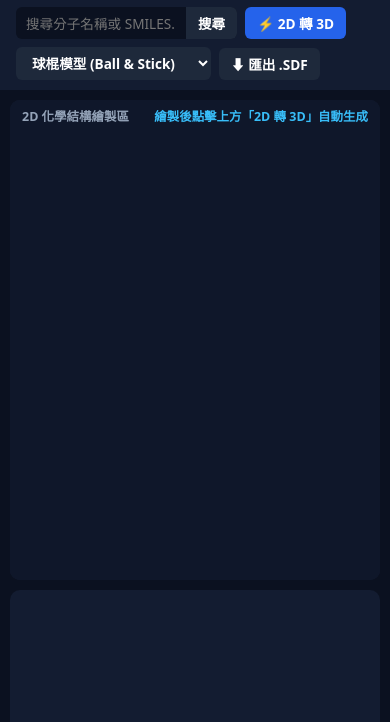
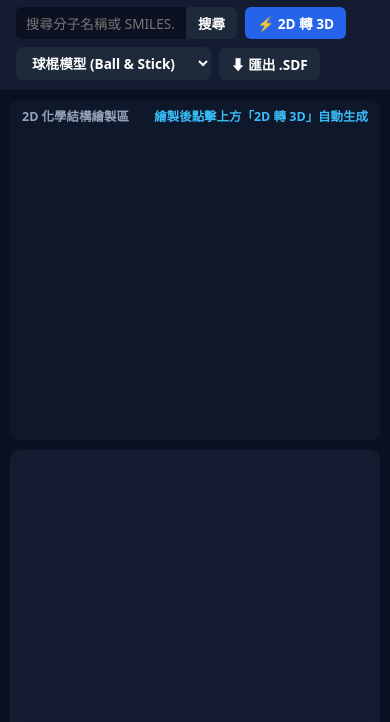
Before and after one commit to zealot-gif/Mol, a plain HTML site: page index.html in a window 390 px wide. Shown: the part 78-800 px from the top of the page. Drawn offline with Linux system fonts and the light colour scheme; a script that the page names is missing.

Commit message:
Update style.css

```diff
--- a/style.css
+++ b/style.css
@@ -81,10 +81,20 @@ html, body {
 .panel-header .hint { color: #38bdf8; }
 
 /* 2D 繪圖容器與無邊框暗色工具列濾鏡 */
+/* === 強制撐開 JSME 內部容器高度，避免被壓縮成 0px === */
 #jsme_container {
-  flex: 1; width: 100%; height: 100%;
+  flex: 1;
+  width: 100%;
+  height: 100%;
+  min-height: 420px;
   background: #0f172a !important;
   padding: 4px;
+  position: relative;
+}
+
+#jsme_container > div {
+  width: 100% !important;
+  height: 100% !important;
 }
 
 #jsme_container,
@@ -118,5 +128,5 @@ html, body {
 @media (max-width: 900px) {
   html, body { overflow-y: auto; overflow-x: hidden; height: auto; }
   .workspace { flex-direction: column; height: auto; }
-  .panel { height: 480px; flex: none; }
+  .panel { height: 340px; flex: none; }
 }
```
